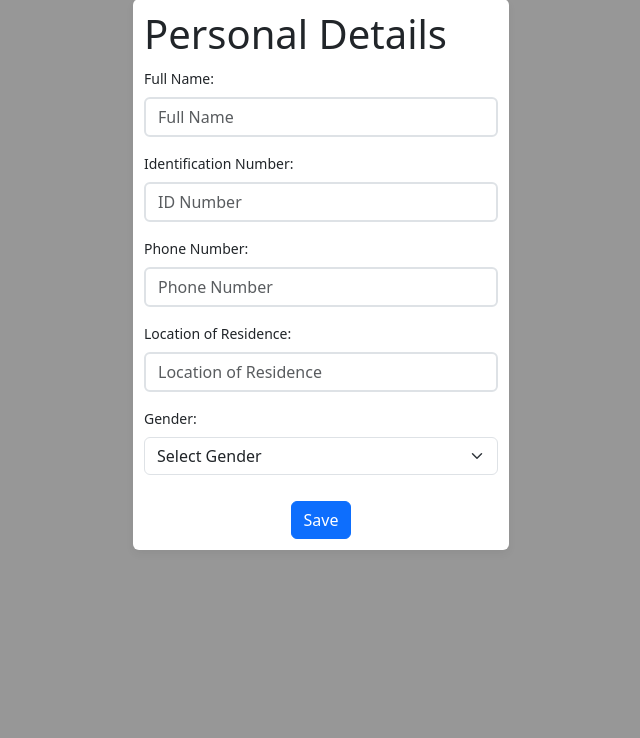
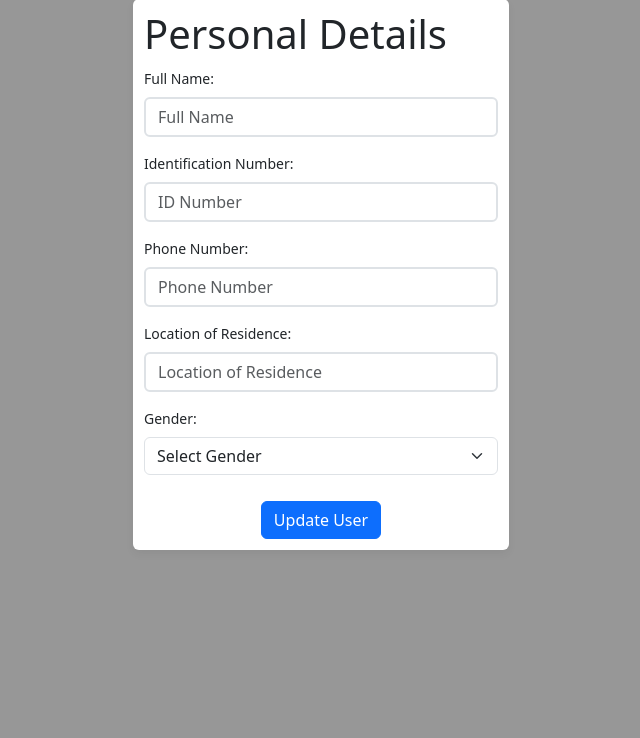
Before and after one commit to MuliJob/Crime_Report_System, a Flask app: page /register in a window 1280 px wide. Shown: the part 78-816 px from the top of the page, without its empty margins (319-959 px from the left). Run offline with Flask 3, Linux system fonts and the light colour scheme.

Commit message:
initial commit

```diff
--- a/app/templates/register.html
+++ b/app/templates/register.html
@@ -37,7 +37,7 @@ REGISTER
                                   </div>
                                   <div align="center">
                                     <button type="submit" class="btn btn-primary">
-                                      Save
+                                      Update User
                                     </button>
                                   </div>
                                 </form>
```
Also changed, not shown: app/crime.db.
